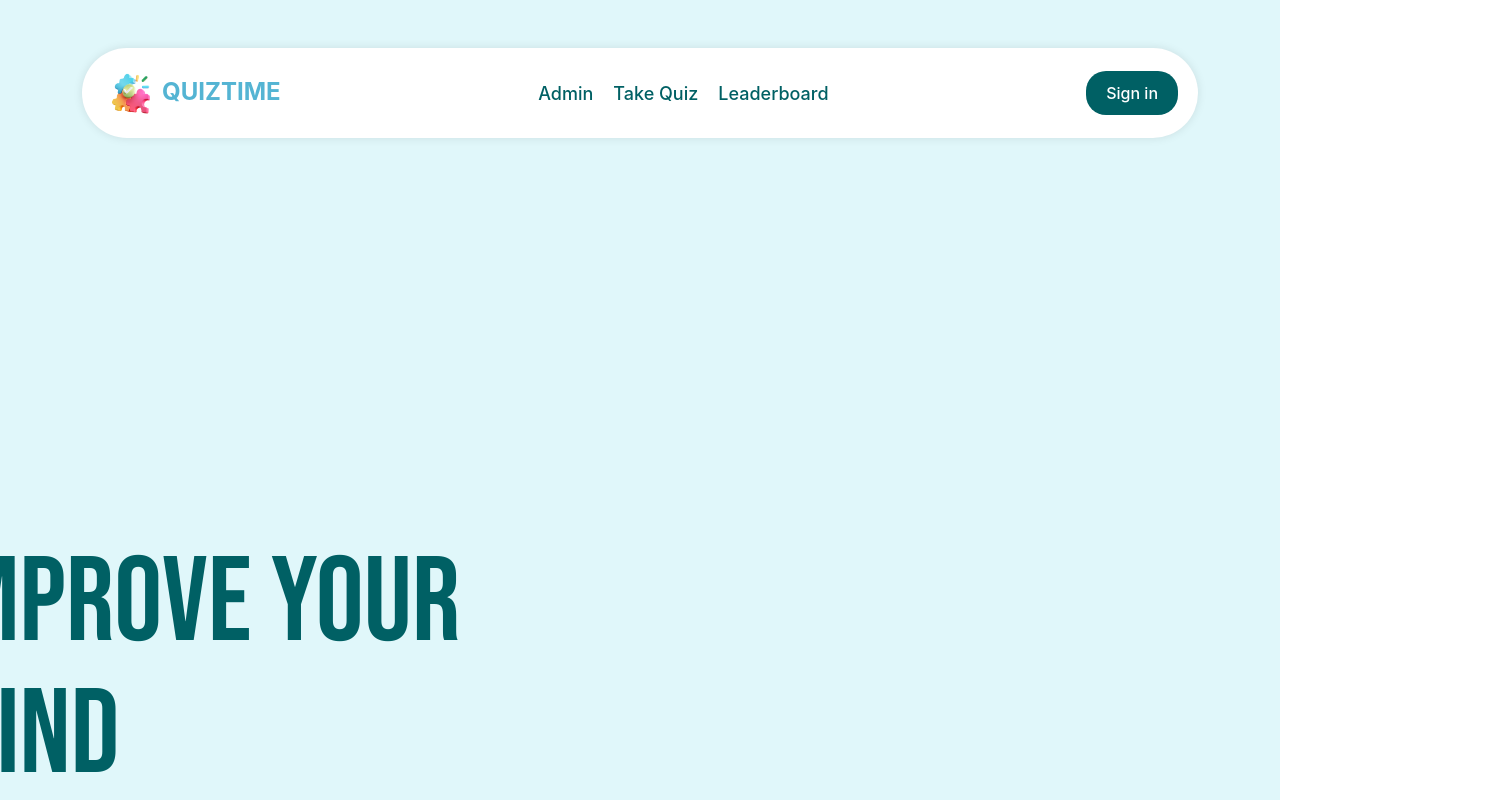
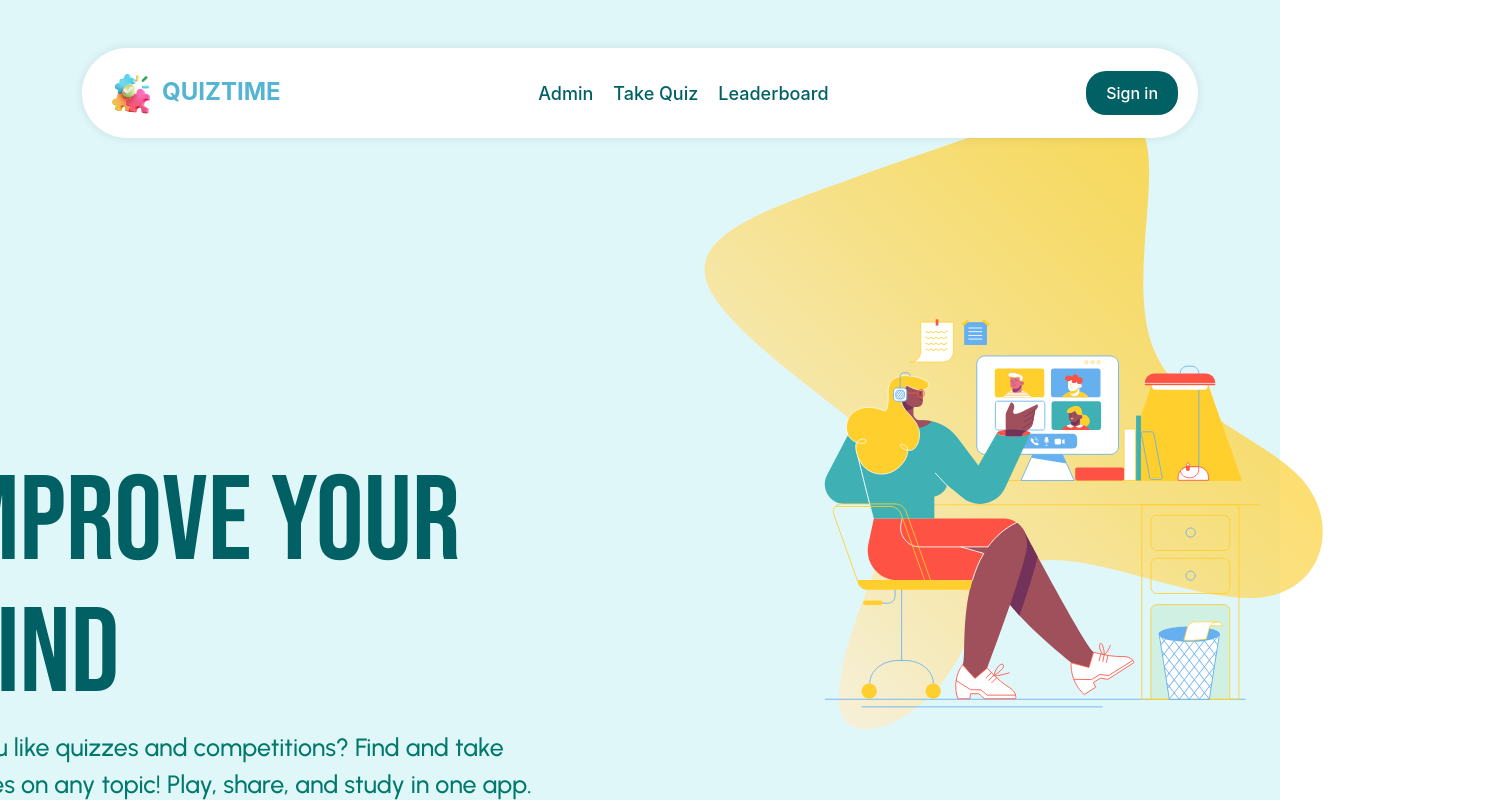
Before and after one commit to mcvetanovska/OnlineQuiz-FrontEnd, a React (Vite) app: page / in a window 1280 px wide. Shown: the top 802 px of the page, 1504 px wide, since content can reach past the window. Built offline with nearby package versions, Linux system fonts and the light colour scheme; a web font is replaced by a local one.

Commit message:
Home page changes

```diff
--- a/components/Home.css
+++ b/components/Home.css
@@ -1,5 +1,9 @@
-body{
+body {
   background-color: #e0f7fa;
+  margin: 0;
+  padding: 0;
+  height: 100vh;
+  overflow-x: hidden;
 }
 
 .homepage {
@@ -7,41 +11,17 @@ body{
   display: flex;
   justify-content: space-between;
   align-items: center;
-    height: 100%; /* Ensure the container takes up at least the full height */
+  height: 100vh;
   position: relative;
+  padding: 0 50px;
+  overflow: visible;
 }
 
-  .svg-container {
-    position: absolute;
-    left: 600px;
-    width: 70%;
-    height: 70%;
-    z-index: -1;
-    display: flex;
-    align-items: center;
-  }
-
-  .blob-svg {
-    position: absolute;
-    width: 150%;
-    height: 200%;
-    z-index: 0;
-    left: -300px;
-    top: -250px;
-  }
-
-  .bottom-right-svg {
-    position: relative;
-    width: 100%;
-    height: auto;
-    z-index: 1;
-  }
 .main-content {
-    position: absolute;
-    flex: 1;
-    max-width: 60%;
-    left: -150px;
-    top: 400px;
+  flex: 0 0 65%;
+  margin-left: -200px;
+  margin-top: 200px;
+  z-index: 2;
 }
 
 .main-content h1 {
@@ -60,3 +40,30 @@ body{
   font-weight: 500;
   font-style: normal;
 }
+
+.svg-container {
+  flex: 0 0 70%;
+  position: relative;
+  margin-right: -250px;
+  margin-top: -50px;
+  display: flex;
+  justify-content: center;
+  align-items: center;
+  z-index: 1;
+}
+
+.blob-svg {
+  position: absolute;
+  width: 150%;
+  height: 200%;
+  left: -250px;
+  top: -300px;
+  z-index: 0;
+}
+
+.bottom-right-svg {
+  position: relative;
+  width: 100%;
+  height: auto;
+  z-index: 1;
+}
--- a/components/Home.jsx
+++ b/components/Home.jsx
@@ -1,4 +1,3 @@
-// src/HomePage.js
 import React from 'react';
 import './Home.css';
 
--- a/src/App.jsx
+++ b/src/App.jsx
@@ -14,7 +14,7 @@ import BackgroundQuiz from "../components/BackgroundQuiz"
 
 function App() {
 	return (
-		<main className="container pt-5 pb-5 w-100 h-100">
+		<main className="container pt-5 pb-5">
 			<Router>
 				<Navbar />
 				<Routes>
--- a/src/index.css
+++ b/src/index.css
@@ -11,9 +11,9 @@
   -webkit-font-smoothing: antialiased;
   -moz-osx-font-smoothing: grayscale;
 
-  width: 100vw;
+  /* width: 100vw;
   height: 100vh;
-  overflow: hidden;
+  overflow: hidden; */
 }
 
 a {
@@ -26,10 +26,10 @@ a:hover {
   color: #535bf2;
 }
 
-body {
+/* body {
   height: 100%;
   width: 100%;
-}
+} */
 
 h1 {
   font-size: 3.2em;
```
Lines whose indentation alone changed are shown as unchanged.
